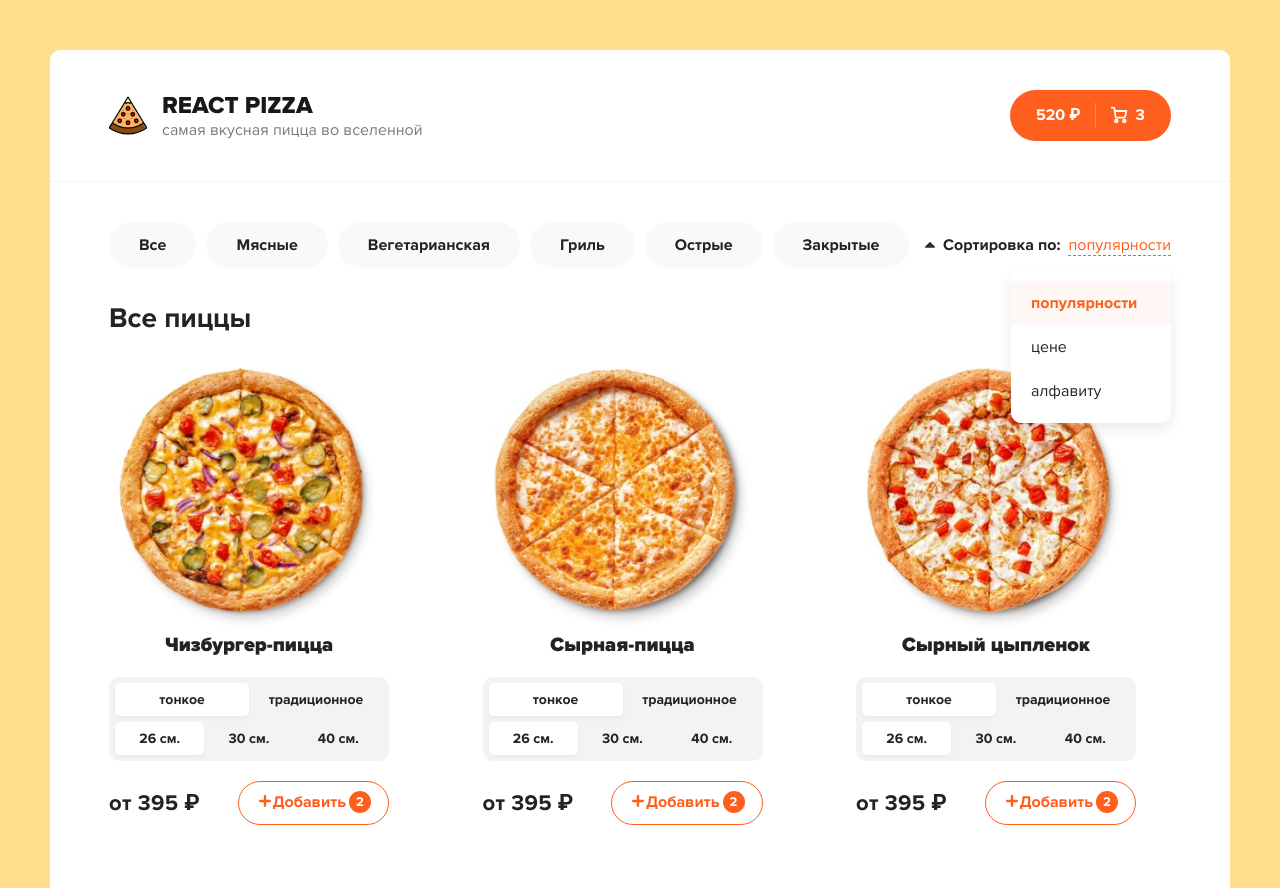
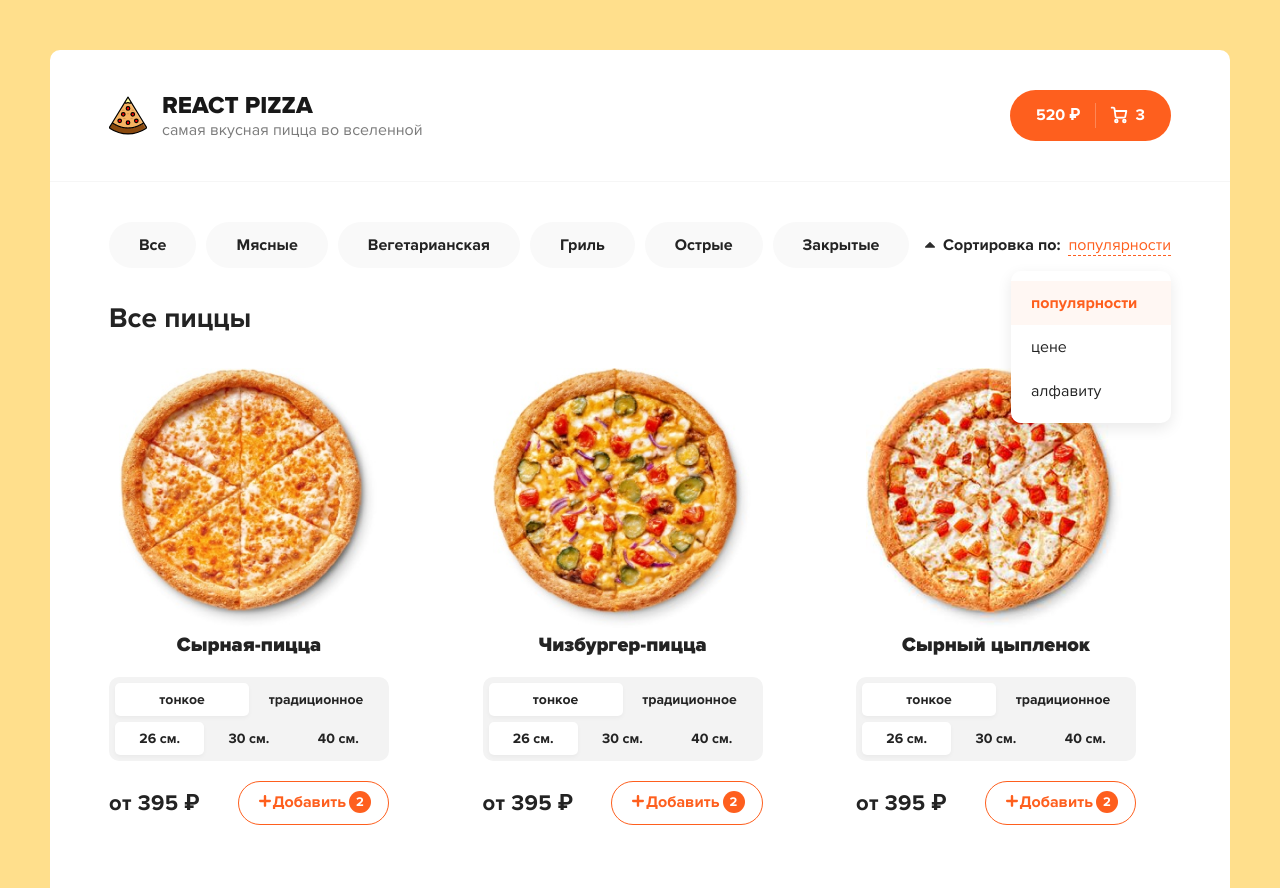
Before and after one commit to DenisMls/pizza-vue, a Vue app: page / in a window 1280 px wide. Shown: the top 888 px of the page. Built offline with nearby package versions, Linux system fonts and the light colour scheme.

Commit message:
rendr pizza

```diff
--- a/src/components/home/content/pizza-Chick.vue
+++ b/src/components/home/content/pizza-block.vue
@@ -1,7 +1,11 @@
 <template>
   <div class="pizza-block">
-    <img class="pizza-block__image" src="../../../img/Chick.png" alt="Pizza" />
-    <h4 class="pizza-block__title">Сырный цыпленок</h4>
+    <img
+      class="pizza-block__image"
+      :src="require('../../../img/' + product.image)"
+      alt="Pizza"
+    />
+    <h4 class="pizza-block__title">{{ product.name }}</h4>
     <div class="pizza-block__selector">
       <ul>
         <li class="active">тонкое</li>
@@ -14,7 +18,7 @@
       </ul>
     </div>
     <div class="pizza-block__bottom">
-      <div class="pizza-block__price">от 395 ₽</div>
+      <div class="pizza-block__price">{{ product.price }}</div>
       <div class="button button--outline button--add">
         <svg
           width="12"
@@ -34,3 +38,16 @@
     </div>
   </div>
 </template>
+
+<script>
+  export default {
+    props: {
+      product: {
+        type: Object,
+        default() {
+          return {};
+        },
+      },
+    },
+  };
+</script>
--- a/src/components/home/content/pizza-cheese.vue
+++ /dev/null
@@ -1,44 +0,0 @@
-<template>
-  <div class="pizza-block">
-    <img
-      class="pizza-block__image"
-      src="../../../img/pizz-cheese.png"
-      alt="Pizza"
-    />
-    <h4 class="pizza-block__title">Сырная-пицца</h4>
-    <div class="pizza-block__selector">
-      <ul>
-        <li class="active">тонкое</li>
-        <li>традиционное</li>
-      </ul>
-      <ul>
-        <li class="active">26 см.</li>
-        <li>30 см.</li>
-        <li>40 см.</li>
-      </ul>
-    </div>
-    <div class="pizza-block__bottom">
-      <div class="pizza-block__price">от 395 ₽</div>
-      <div class="button button--outline button--add">
-        <svg
-          width="12"
-          height="12"
-          viewBox="0 0 12 12"
-          fill="none"
-          xmlns="http://www.w3.org/2000/svg"
-        >
-          <path
-            d="M10.8 4.8H7.2V1.2C7.2 0.5373 6.6627 0 6 0C5.3373 0 4.8 0.5373 4.8 1.2V4.8H1.2C0.5373 4.8 0 5.3373 0 6C0 6.6627 0.5373 7.2 1.2 7.2H4.8V10.8C4.8 11.4627 5.3373 12 6 12C6.6627 12 7.2 11.4627 7.2 10.8V7.2H10.8C11.4627 7.2 12 6.6627 12 6C12 5.3373 11.4627 4.8 10.8 4.8Z"
-            fill="white"
-          />
-        </svg>
-        <span>Добавить</span>
-        <i>2</i>
-      </div>
-    </div>
-  </div>
-</template>
-
-<script>
-  export default {};
-</script>
--- a/src/components/home/content/pizza-cheeseburger.vue
+++ /dev/null
@@ -1,40 +0,0 @@
-<template>
-  <div class="pizza-block">
-    <img
-      class="pizza-block__image"
-      src="../../../img/Cheeseburger.png"
-      alt="Pizza"
-    />
-    <h4 class="pizza-block__title">Чизбургер-пицца</h4>
-    <div class="pizza-block__selector">
-      <ul>
-        <li class="active">тонкое</li>
-        <li>традиционное</li>
-      </ul>
-      <ul>
-        <li class="active">26 см.</li>
-        <li>30 см.</li>
-        <li>40 см.</li>
-      </ul>
-    </div>
-    <div class="pizza-block__bottom">
-      <div class="pizza-block__price">от 395 ₽</div>
-      <div class="button button--outline button--add">
-        <svg
-          width="12"
-          height="12"
-          viewBox="0 0 12 12"
-          fill="none"
-          xmlns="http://www.w3.org/2000/svg"
-        >
-          <path
-            d="M10.8 4.8H7.2V1.2C7.2 0.5373 6.6627 0 6 0C5.3373 0 4.8 0.5373 4.8 1.2V4.8H1.2C0.5373 4.8 0 5.3373 0 6C0 6.6627 0.5373 7.2 1.2 7.2H4.8V10.8C4.8 11.4627 5.3373 12 6 12C6.6627 12 7.2 11.4627 7.2 10.8V7.2H10.8C11.4627 7.2 12 6.6627 12 6C12 5.3373 11.4627 4.8 10.8 4.8Z"
-            fill="white"
-          />
-        </svg>
-        <span>Добавить</span>
-        <i>2</i>
-      </div>
-    </div>
-  </div>
-</template>
--- a/src/components/home/content/pizza-shrimps.vue
+++ /dev/null
@@ -1,40 +0,0 @@
-<template>
-  <div class="pizza-block">
-    <img
-      class="pizza-block__image"
-      src="../../../img/shrimps.png"
-      alt="Pizza"
-    />
-    <h4 class="pizza-block__title">Креветки по-азиатски</h4>
-    <div class="pizza-block__selector">
-      <ul>
-        <li class="active">тонкое</li>
-        <li>традиционное</li>
-      </ul>
-      <ul>
-        <li class="active">26 см.</li>
-        <li>30 см.</li>
-        <li>40 см.</li>
-      </ul>
-    </div>
-    <div class="pizza-block__bottom">
-      <div class="pizza-block__price">от 395 ₽</div>
-      <div class="button button--outline button--add">
-        <svg
-          width="12"
-          height="12"
-          viewBox="0 0 12 12"
-          fill="none"
-          xmlns="http://www.w3.org/2000/svg"
-        >
-          <path
-            d="M10.8 4.8H7.2V1.2C7.2 0.5373 6.6627 0 6 0C5.3373 0 4.8 0.5373 4.8 1.2V4.8H1.2C0.5373 4.8 0 5.3373 0 6C0 6.6627 0.5373 7.2 1.2 7.2H4.8V10.8C4.8 11.4627 5.3373 12 6 12C6.6627 12 7.2 11.4627 7.2 10.8V7.2H10.8C11.4627 7.2 12 6.6627 12 6C12 5.3373 11.4627 4.8 10.8 4.8Z"
-            fill="white"
-          />
-        </svg>
-        <span>Добавить</span>
-        <i>2</i>
-      </div>
-    </div>
-  </div>
-</template>
--- a/src/components/home/homeContent.vue
+++ b/src/components/home/homeContent.vue
@@ -8,14 +8,11 @@
         </div>
         <h2 class="content__title">Все пиццы</h2>
         <div class="content__items">
-          <pizzaCheeseburger />
-          <pizzaCheese />
-          <pizzaChick />
-          <pizzaShrimps />
-          <pizzaCheeseburger />
-          <pizzaCheese />
-          <pizzaChick />
-          <pizzaShrimps />
+          <pizzaBlock
+            v-for="product in products"
+            :key="product.article"
+            :product="product"
+          />
         </div>
       </div>
     </div>
@@ -24,19 +21,13 @@
 <script>
   import categories from './content/categories.vue';
   import sort from './content/sort.vue';
-  import pizzaCheeseburger from './content/pizza-cheeseburger.vue';
-  import pizzaCheese from './content/pizza-cheese.vue';
-  import pizzaChick from './content/pizza-Chick.vue';
-  import pizzaShrimps from './content/pizza-shrimps.vue';
+  import pizzaBlock from './content/pizza-block.vue';
 
   export default {
     components: {
       categories,
       sort,
-      pizzaCheeseburger,
-      pizzaCheese,
-      pizzaChick,
-      pizzaShrimps,
+      pizzaBlock,
     },
     data() {
       return {
@@ -48,6 +39,40 @@
           { categories: 'Острые' },
           { categories: 'Закрытые' },
         ],
+        products: [
+          {
+            image: 'pizz-cheese.png',
+            name: 'Сырная-пицца',
+            price: 'от 395 ₽',
+            article: 'product0',
+            available: true,
+            category: 'Вегетерианские',
+          },
+          {
+            image: 'Cheeseburger.png',
+            name: 'Чизбургер-пицца',
+            price: 'от 395 ₽',
+            article: 'product1',
+            available: true,
+            category: 'Мясные',
+          },
+          {
+            image: 'Chick.png',
+            name: 'Сырный цыпленок',
+            price: 'от 395 ₽',
+            article: 'product2',
+            available: false,
+            category: 'Гриль',
+          },
+          {
+            image: 'shrimps.png',
+            name: 'Креветки по-азиатски',
+            price: 'от 395 ₽',
+            article: 'product3',
+            available: true,
+            category: 'Острые',
+          },
+        ],
       };
     },
   };
--- a/src/main.js
+++ b/src/main.js
@@ -1,7 +1,8 @@
-import { createApp } from 'vue'
-import App from './App.vue'
-import './registerServiceWorker'
-import router from './router'
-import store from './store'
+import { createApp } from 'vue';
+import App from './App.vue';
+import './registerServiceWorker';
+import router from './router';
 
-createApp(App).use(store).use(router).mount('#app')
+createApp(App)
+  .use(router)
+  .mount('#app');
--- a/src/store/index.js
+++ /dev/null
@@ -1,12 +0,0 @@
-import { createStore } from 'vuex'
-
-export default createStore({
-  state: {
-  },
-  mutations: {
-  },
-  actions: {
-  },
-  modules: {
-  }
-})
```
